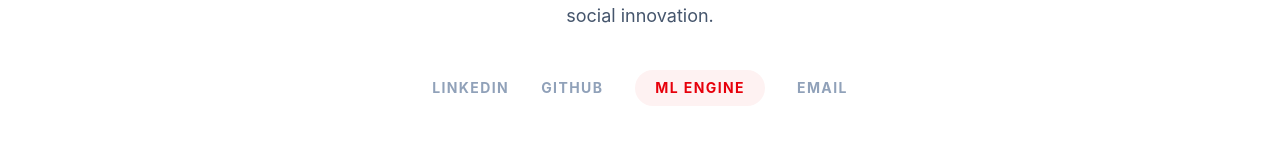
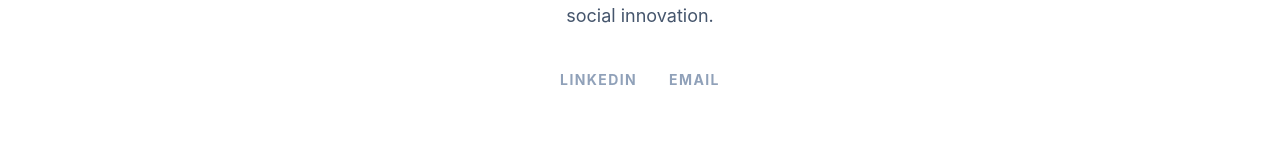
Before and after one commit to sajumulakkal/chrissajum, a React (Vite) app: page / in a window 1280 px wide. Shown: the part 632-792 px from the top of the page. Built offline with nearby package versions, Linux system fonts and the light colour scheme; no server answers.

Commit message:
Update Hero.jsx

```diff
--- a/src/components/Hero.jsx
+++ b/src/components/Hero.jsx
@@ -33,12 +33,7 @@ export default function Hero() {
           <a href={personalInfo.socials.linkedin} target="_blank" rel="noopener noreferrer" className="text-slate-400 hover:text-blue-600 transition-colors">
             LinkedIn
           </a>
-          <a href={personalInfo.socials.github} target="_blank" rel="noopener noreferrer" className="text-slate-400 hover:text-slate-900 transition-colors">
-            GitHub
-          </a>
-          <a href={personalInfo.socials.portfolio} target="_blank" rel="noopener noreferrer" className="px-5 py-2 bg-red-50 text-red-600 rounded-full hover:bg-red-600 hover:text-white transition-all">
-            ML Engine
-          </a>
+
           <a href={`mailto:${personalInfo.socials.email}`} className="text-slate-400 hover:text-red-600 transition-colors">
             Email
           </a>
```
